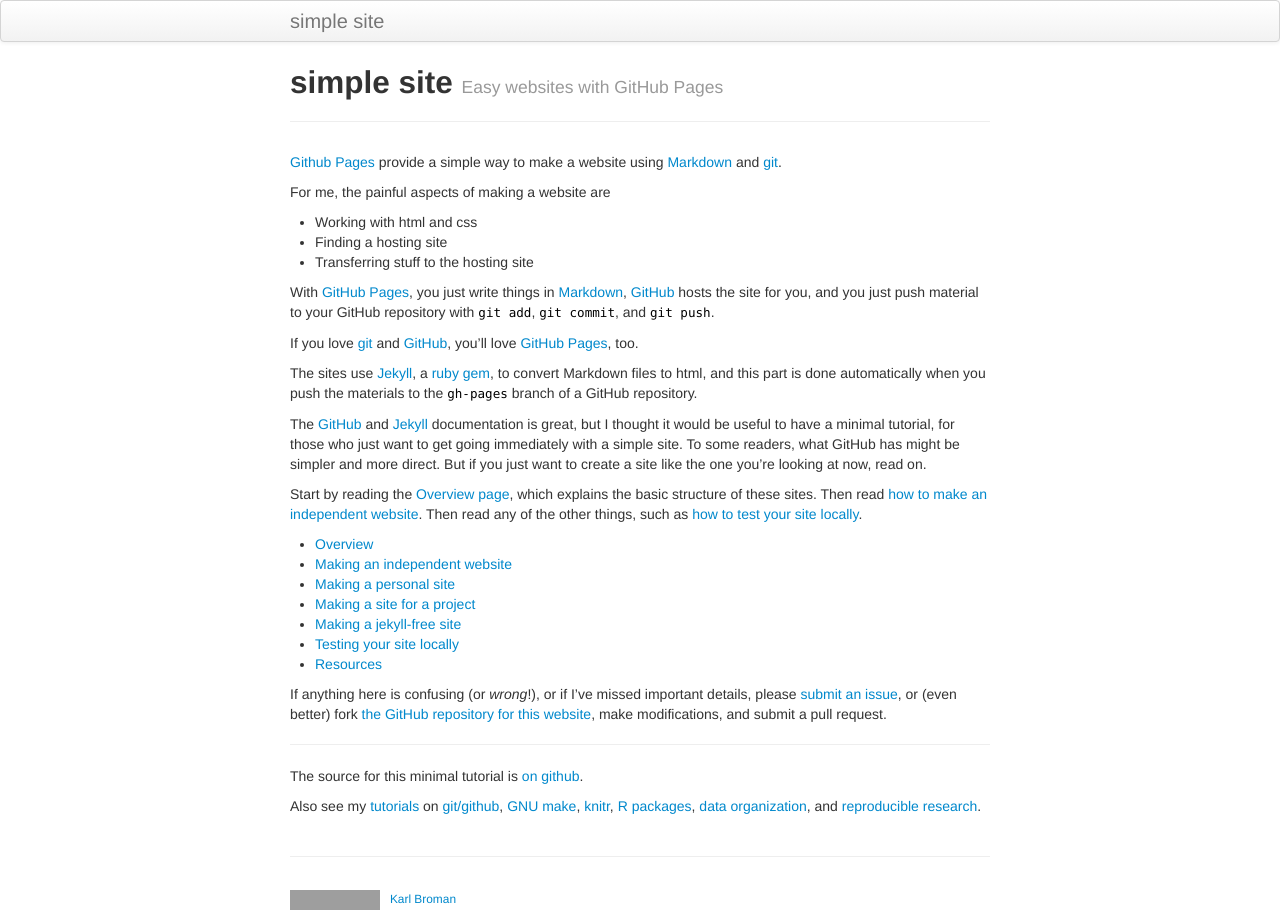
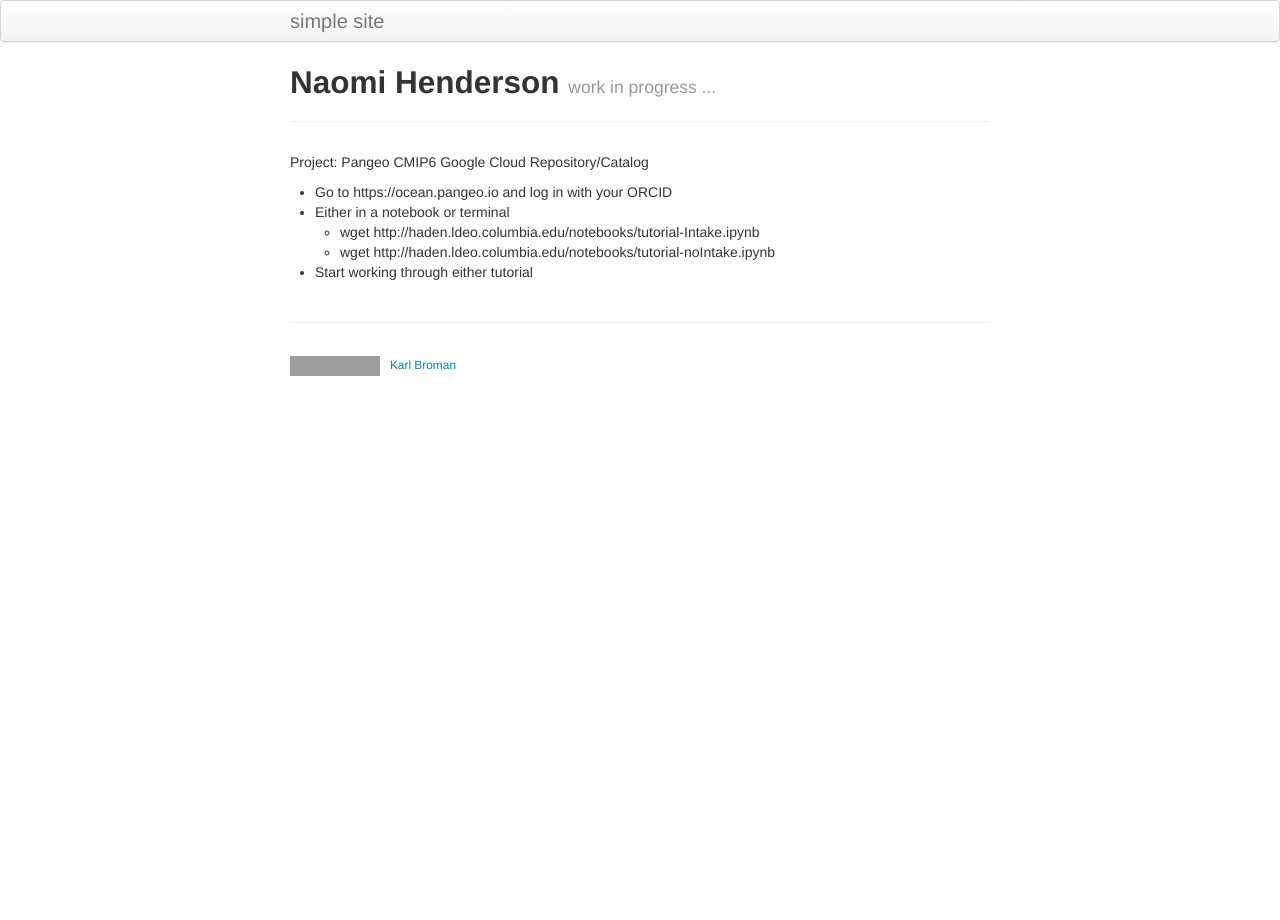
Before and after one commit to naomi-henderson/naomi-henderson.github.io, a Jekyll site: the page built from index.md, in a window 1280 px wide. Built offline with Jekyll 4.4.1, drawn with Linux system fonts in a browser that asks for light colours; grey boxes are pictures that could not be loaded.

Commit message:
bare bones

```diff
--- a/index.md
+++ b/index.md
@@ -1,72 +1,14 @@
 ---
 layout: page
-title: simple site
-tagline: Easy websites with GitHub Pages
-description: Minimal tutorial on making a simple website with GitHub Pages
+title: Naomi Henderson
+tagline: work in progress ...
+description: a way to share my current projects
 ---
 
-[Github Pages](https://pages.github.com) provide a simple way to make a
-website using
-[Markdown](https://daringfireball.net/projects/markdown/) and
-[git](https://git-scm.com).
+Project:  Pangeo CMIP6 Google Cloud Repository/Catalog
 
-For me, the painful aspects of making a website are
-
-- Working with html and css
-- Finding a hosting site
-- Transferring stuff to the hosting site
-
-With [GitHub Pages](https://pages.github.com), you just write things in
-[Markdown](https://daringfireball.net/projects/markdown/),
-[GitHub](https://github.com) hosts the site for you, and you just push
-material to your GitHub repository with `git add`, `git commit`, and
-`git push`.
-
-If you love [git](https://git-scm.com/) and
-[GitHub](https://github.com), you'll love
-[GitHub Pages](https://pages.github.com), too.
-
-The sites use [Jekyll](https://jekyllrb.com/), a
-[ruby](https://www.ruby-lang.org/en/) [gem](https://rubygems.org/), to
-convert Markdown files to html, and this part is done
-automatically when you push the materials to the `gh-pages` branch
-of a GitHub repository.
-
-The [GitHub](https://pages.github.com) and
-[Jekyll](https://jekyllrb.com) documentation is great, but I thought it
-would be useful to have a minimal tutorial, for those who just want to
-get going immediately with a simple site. To some readers, what GitHub
-has might be simpler and more direct.  But if you just want to create
-a site like the one you're looking at now, read on.
-
-Start by reading the [Overview page](pages/overview.html), which
-explains the basic structure of these sites. Then read
-[how to make an independent website](pages/independent_site.html). Then
-read any of the other things, such as
-[how to test your site locally](pages/local_test.html).
-
-- [Overview](pages/overview.html)
-- [Making an independent website](pages/independent_site.html)
-- [Making a personal site](pages/user_site.html)
-- [Making a site for a project](pages/project_site.html)
-- [Making a jekyll-free site](pages/nojekyll.html)
-- [Testing your site locally](pages/local_test.html)
-- [Resources](pages/resources.html)
-
-If anything here is confusing (or _wrong_!), or if I've missed
-important details, please
-[submit an issue](https://github.com/kbroman/simple_site/issues), or (even
-better) fork [the GitHub repository for this website](https://github.com/kbroman/simple_site),
-make modifications, and submit a pull request.
-
----
-
-The source for this minimal tutorial is [on github](https://github.com/kbroman/simple_site).
-
-Also see my [tutorials](https://kbroman.org/pages/tutorials) on
-[git/github](https://kbroman.org/github_tutorial),
-[GNU make](https://kbroman.org/minimal_make),
-[knitr](https://kbroman.org/knitr_knutshell),
-[R packages](https://kbroman.org/pkg_primer),
-[data organization](https://kbroman.org/dataorg),
-and [reproducible research](https://kbroman.org/steps2rr).
+- Go to https://ocean.pangeo.io and log in with your ORCID
+- Either in a notebook or terminal
+    - wget http://haden.ldeo.columbia.edu/notebooks/tutorial-Intake.ipynb
+    - wget http://haden.ldeo.columbia.edu/notebooks/tutorial-noIntake.ipynb
+- Start working through either tutorial
```
